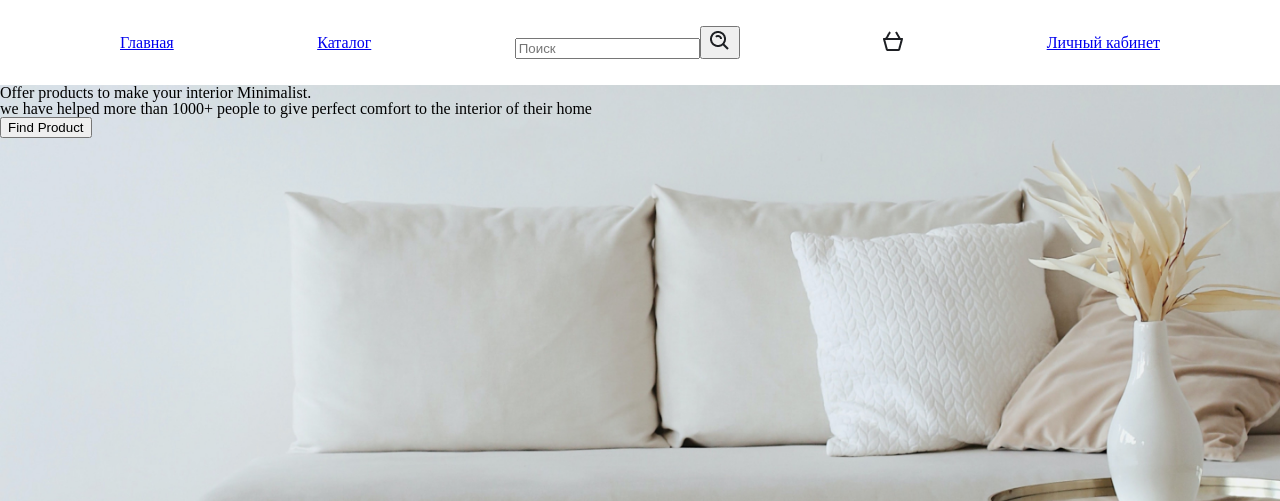
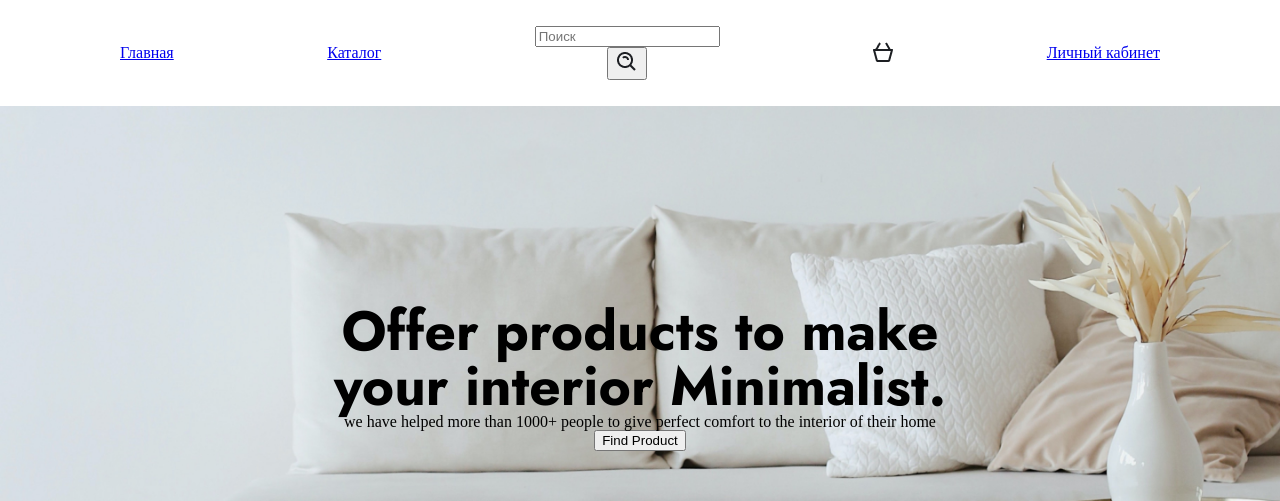
Before and after one commit to VicKhod/my-dummy-store, a React (Create React App) app: page / in a window 1280 px wide. Shown: the top 501 px of the page. Built offline with nearby package versions, Linux system fonts and the light colour scheme.

Commit message:
feat: add font-family Jost

```diff
--- a/src/index.css
+++ b/src/index.css
@@ -1,7 +1,10 @@
+
+@import url('https://fonts.googleapis.com/css2?family=Jost:wght@700&display=swap');
+
 body {
   margin: 0;
   font-family: -apple-system, BlinkMacSystemFont, 'Segoe UI', 'Roboto', 'Oxygen',
-    'Ubuntu', 'Cantarell', 'Fira Sans', 'Droid Sans', 'Helvetica Neue',
+    'Ubuntu', 'Cantarell', 'Fira Sans', 'Droid Sans', 'Helvetica Neue', 'Jost',
     sans-serif;
   -webkit-font-smoothing: antialiased;
   -moz-osx-font-smoothing: grayscale;
--- a/src/pages/HomePage/HomePage.module.scss
+++ b/src/pages/HomePage/HomePage.module.scss
@@ -13,3 +13,23 @@
   background-position: 100%;
   background-size: cover;
 }
+
+.banner__text_title {
+  font-family: 'Jost';
+  width: 645px;
+  font-size: 55px;
+  padding-top: 198px;
+  text-align: center;
+  display: block;
+  margin: auto;
+}
+
+.banner__text {
+  text-align: center;
+}
+
+button {
+  display: block;
+  margin: auto;
+  //margin-right: auto;
+}
```
Also changed, not shown: public/index.html (+4 -4 lines).
